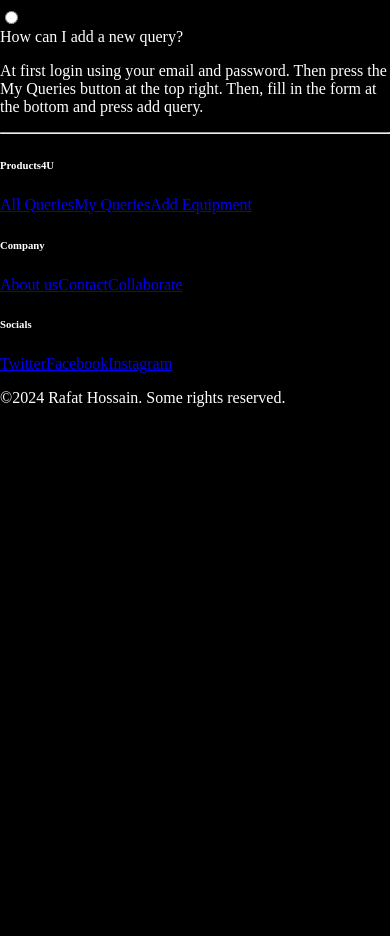
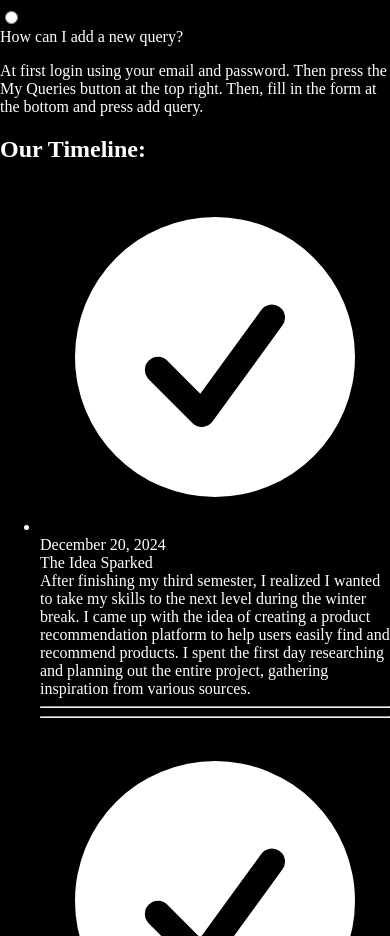
Before and after one commit to RafatH0ssain/Products4U-client, a React (Vite) app in the folder Products4U-Client/: page / in a window 390 px wide. Shown: the part 3180-4116 px from the top of the page. Before the commit the page ends 3587 px from the top, so only its background shows below. Built offline with nearby package versions, Linux system fonts and the light colour scheme; no server answers.

Commit message:
Added timeline section

```diff
--- a/Products4U-Client/src/components/AboutUs.jsx
+++ b/Products4U-Client/src/components/AboutUs.jsx
@@ -1,6 +1,77 @@
 const AboutUs = () => {
     return (
         <div>
+            <h2 className="text-5xl mt-20 mb-5 font-extrabold text-left">Our Timeline:</h2>
+            <ul className="timeline timeline-snap-icon max-md:timeline-compact timeline-vertical">
+                <li>
+                    <div className="timeline-middle bg-white">
+                        <svg xmlns="http://www.w3.org/2000/svg" viewBox="0 0 20 20" fill="currentColor" className="h-5 w-5">
+                            <path fillRule="evenodd" d="M10 18a8 8 0 100-16 8 8 0 000 16zm3.857-9.809a.75.75 0 00-1.214-.882l-3.483 4.79-1.88-1.88a.75.75 0 10-1.06 1.061l2.5 2.5a.75.75 0 001.137-.089l4-5.5z" clipRule="evenodd" />
+                        </svg>
+                    </div>
+                    <div className="timeline-start mb-10 md:text-end">
+                        <time className="font-mono italic">December 20, 2024</time>
+                        <div className="text-lg font-black">The Idea Sparked</div>
+                        After finishing my third semester, I realized I wanted to take my skills to the next level during the winter break. I came up with the idea of creating a product recommendation platform to help users easily find and recommend products. I spent the first day researching and planning out the entire project, gathering inspiration from various sources.
+                    </div>
+                    <hr className="bg-white" />
+                </li>
+                <li>
+                    <hr className="bg-white" />
+                    <div className="timeline-middle">
+                        <svg xmlns="http://www.w3.org/2000/svg" viewBox="0 0 20 20" fill="currentColor" className="h-5 w-5">
+                            <path fillRule="evenodd" d="M10 18a8 8 0 100-16 8 8 0 000 16zm3.857-9.809a.75.75 0 00-1.214-.882l-3.483 4.79-1.88-1.88a.75.75 0 10-1.06 1.061l2.5 2.5a.75.75 0 001.137-.089l4-5.5z" clipRule="evenodd" />
+                        </svg>
+                    </div>
+                    <div className="timeline-end mb-10">
+                        <time className="font-mono italic">December 21, 2024</time>
+                        <div className="text-lg font-black">Setting Up the Foundations</div>
+                        I started by setting up the basic project structure, choosing Vite for fast development, and creating a clean user interface using Tailwind CSS and DaisyUI. The next few days were spent working on authentication and creating the first few routes.
+                    </div>
+                    <hr className="bg-white" />
+                </li>
+                <li>
+                    <hr className="bg-white" />
+                    <div className="timeline-middle">
+                        <svg xmlns="http://www.w3.org/2000/svg" viewBox="0 0 20 20" fill="currentColor" className="h-5 w-5">
+                            <path fillRule="evenodd" d="M10 18a8 8 0 100-16 8 8 0 000 16zm3.857-9.809a.75.75 0 00-1.214-.882l-3.483 4.79-1.88-1.88a.75.75 0 10-1.06 1.061l2.5 2.5a.75.75 0 001.137-.089l4-5.5z" clipRule="evenodd" />
+                        </svg>
+                    </div>
+                    <div className="timeline-start mb-10 md:text-end">
+                        <time className="font-mono italic">December 22, 2024</time>
+                        <div className="text-lg font-black">Feature Implementation</div>
+                        I began adding more functionality, such as user accounts, product queries, and recommendation systems. It was a bit of a challenge to integrate the database with Firebase, but I slowly started seeing the project come together.
+                    </div>
+                    <hr className="bg-white" />
+                </li>
+                <li>
+                    <hr className="bg-white" />
+                    <div className="timeline-middle">
+                        <svg xmlns="http://www.w3.org/2000/svg" viewBox="0 0 20 20" fill="currentColor" className="h-5 w-5">
+                            <path fillRule="evenodd" d="M10 18a8 8 0 100-16 8 8 0 000 16zm3.857-9.809a.75.75 0 00-1.214-.882l-3.483 4.79-1.88-1.88a.75.75 0 10-1.06 1.061l2.5 2.5a.75.75 0 001.137-.089l4-5.5z" clipRule="evenodd" />
+                        </svg>
+                    </div>
+                    <div className="timeline-end mb-10">
+                        <time className="font-mono italic">December 23, 2024</time>
+                        <div className="text-lg font-black">Finishing Touches</div>
+                        The last few days were spent fine-tuning the UI, debugging, and testing features like login/logout, user queries, and recommendations. I also made sure to add responsiveness and mobile support for a smooth user experience across devices.
+                    </div>
+                    <hr className="bg-white" />
+                </li>
+                <li>
+                    <hr className="bg-white" />
+                    <div className="timeline-middle">
+                        <svg xmlns="http://www.w3.org/2000/svg" viewBox="0 0 20 20" fill="currentColor" className="h-5 w-5">
+                            <path fillRule="evenodd" d="M10 18a8 8 0 100-16 8 8 0 000 16zm3.857-9.809a.75.75 0 00-1.214-.882l-3.483 4.79-1.88-1.88a.75.75 0 10-1.06 1.061l2.5 2.5a.75.75 0 001.137-.089l4-5.5z" clipRule="evenodd" />
+                        </svg>
+                    </div>
+                    <div className="timeline-start mb-10 md:text-end">
+                        <time className="font-mono italic">December 25, 2024</time>
+                        <div className="text-lg font-black">Project Complete</div>
+                        After a week of consistent effort, I completed the project on Christmas day. It was an incredibly satisfying experience, and I felt proud of what I had accomplished in such a short period of time. Now it's time to deploy it and share it with the world.
+                    </div>
+                </li>
+            </ul>
 
         </div>
     );
```
